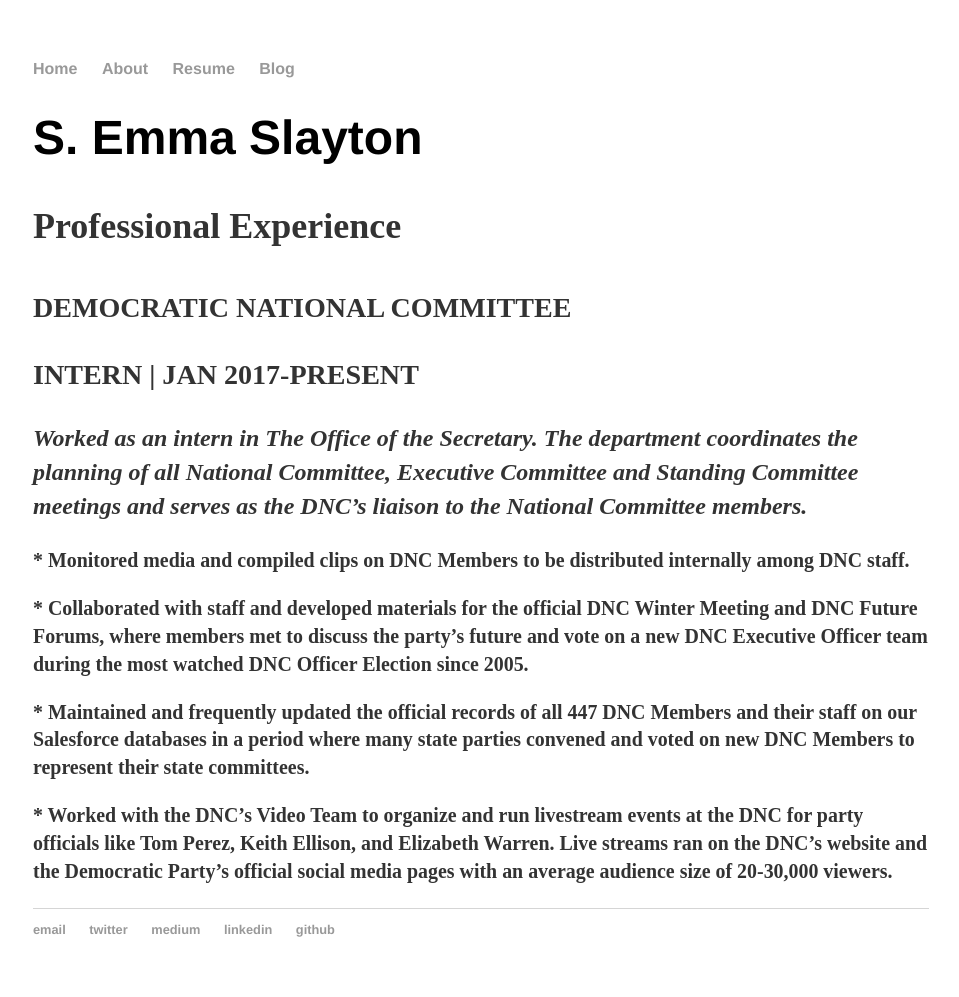
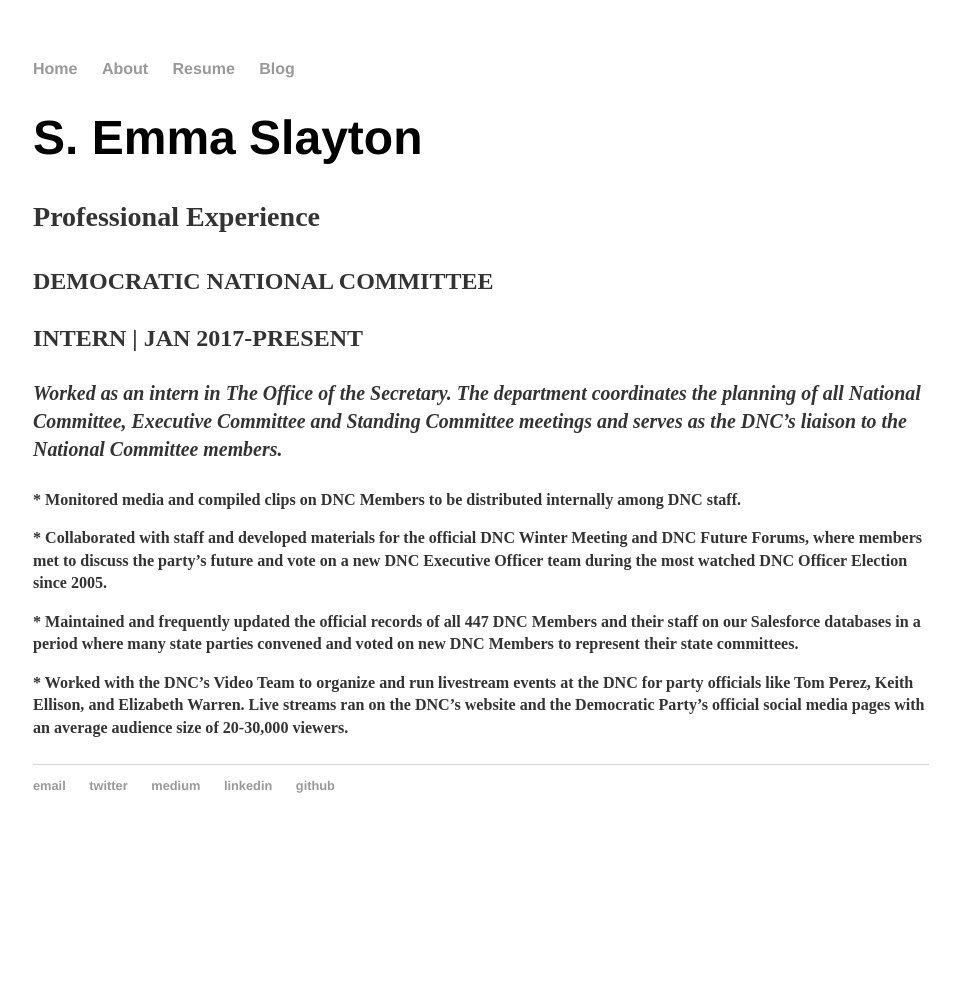
Before and after one commit to emmaslayton/emmaslayton.github.io, a Jekyll site: the page built from resume/index.html, in a window 1280 px wide. Shown: the whole page, without its empty margins (159-1118 px from the left). Built offline with Jekyll 4.4.1, drawn with Linux system fonts in a browser that asks for light colours; after the commit the page ends 900 px from its top, so only the background shows below that.

Commit message:
Update index.html
Changed header size.

```diff
--- a/resume/index.html
+++ b/resume/index.html
@@ -4,12 +4,12 @@
 ---
 <div class="blurb">
 	<h1>S. Emma Slayton</h1>
-	<h2><p>Professional Experience</p></h2>
-	<h3><p><strong>DEMOCRATIC NATIONAL COMMITTEE  </strong></p><p><strong> INTERN | JAN 2017-PRESENT </strong></p></h3>
-<h4><p><em>Worked as an intern in The Office of the Secretary. The department coordinates the planning of all National Committee, Executive Committee and Standing Committee meetings and serves as the DNC’s liaison to the National Committee members.</em></p></h4>
-<h5><p> *	Monitored media and compiled clips on DNC Members to be distributed internally among DNC staff.</p>
+	<h3><p>Professional Experience</p></h3>
+	<h4><p><strong>DEMOCRATIC NATIONAL COMMITTEE  </strong></p><p><strong> INTERN | JAN 2017-PRESENT </strong></p></h4>
+<h5><p><em>Worked as an intern in The Office of the Secretary. The department coordinates the planning of all National Committee, Executive Committee and Standing Committee meetings and serves as the DNC’s liaison to the National Committee members.</em></p></h5>
+<h6><p> *	Monitored media and compiled clips on DNC Members to be distributed internally among DNC staff.</p>
 <p> *	Collaborated with staff and developed materials for the official DNC Winter Meeting and DNC Future Forums, where members met to discuss the party’s future and vote on a new DNC Executive Officer team during the most watched DNC Officer Election since 2005. </p>
 <p> *	Maintained and frequently updated the official records of all 447 DNC Members and their staff on our Salesforce databases in a period where many state parties convened and voted on new DNC Members to represent their state committees.</p>
-<p> *	Worked with the DNC’s Video Team to organize and run livestream events at the DNC for party officials like Tom Perez, Keith Ellison, and Elizabeth Warren. Live streams ran on the DNC’s website and the Democratic Party’s official social media pages with an average audience size of 20-30,000 viewers.</p></h5>
+<p> *	Worked with the DNC’s Video Team to organize and run livestream events at the DNC for party officials like Tom Perez, Keith Ellison, and Elizabeth Warren. Live streams ran on the DNC’s website and the Democratic Party’s official social media pages with an average audience size of 20-30,000 viewers.</p></h6>
 
 </div><!-- /.blurb -->
```
